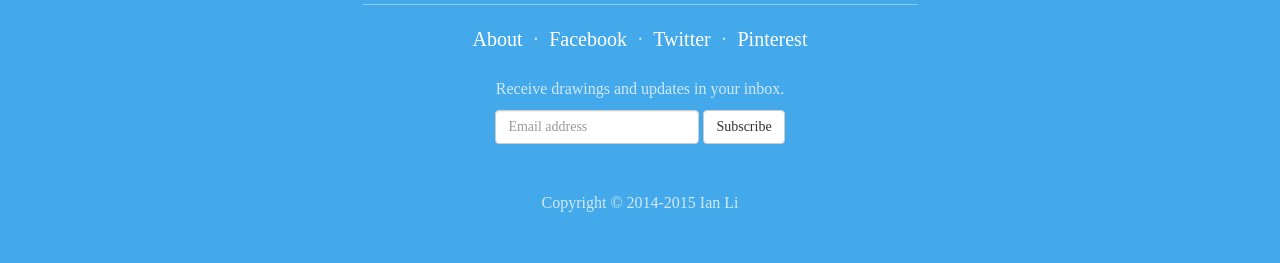
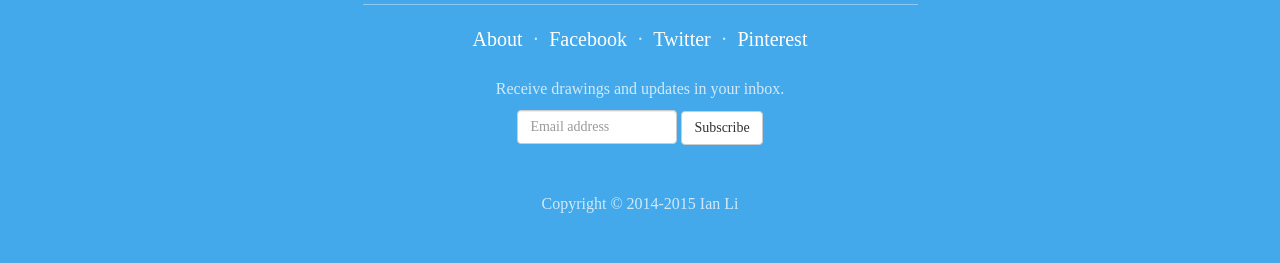
Before and after one commit to ianli/roundlings.com, a Jekyll site: the page built from index.html, in a window 1280 px wide. Shown: the part 2101-2364 px from the top of the page. Built offline with Jekyll 4.4.1, drawn with Linux system fonts in a browser that asks for light colours; nearby versions of some CDN libraries; some web fonts are replaced; comment, search, counter and statistics services are not loaded.

```diff
--- a/_layouts/default.html
+++ b/_layouts/default.html
@@ -72,24 +72,26 @@
 
           <form action="https://tinyletter.com/roundlings"
                 method="post"
-                target="_blank"
-                class="form-inline">
+                target="_blank">
             <p>
               Receive drawings and updates in your inbox.
             </p>
-            <div class="form-group">
+
+            <input type="hidden" value="1" name="embed"/>
+
             <input type="text"
                    name="email"
                    id="tlemail"
                    placeholder="Email address"
-                     class="form-control" />
+                   class="form-control"
+                   style="display:inline-block;
+                          width:160px;" />
 
-              <input type="hidden" value="1" name="embed"/>
             <input type="submit"
                    value="Subscribe"
-                     class="btn btn-default" />
+                   class="btn btn-default"
+                   style="display;inline-block;" />
 
-            </div>
           </form>
 
           <hr class="space-double">
```
Also changed, not shown: _drafts/2015-02-04-murray-felt-doll.html (+6 -4 lines). Lines whose indentation alone changed are shown as unchanged.
